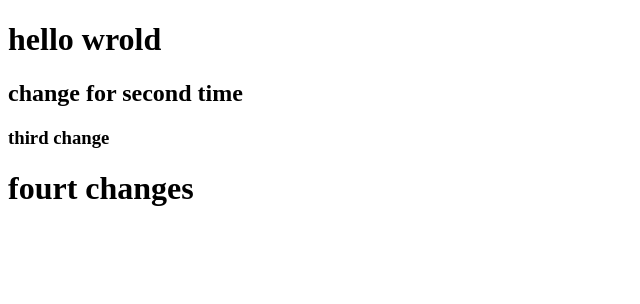
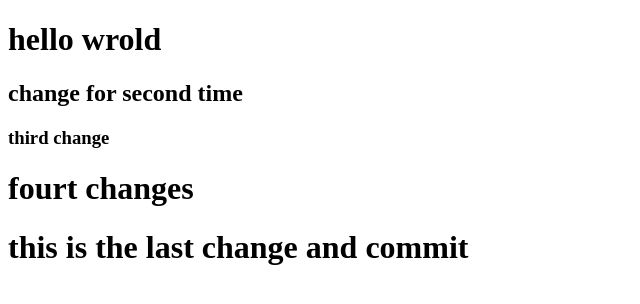
Before and after one commit to sadat19944/new-project, a plain HTML site: page index.html in a window 1280 px wide. Shown: the whole page, without its empty margins (0-640 px from the left). Drawn offline with Linux system fonts and the light colour scheme.

Commit message:
the last change

```diff
--- a/index.html
+++ b/index.html
@@ -10,5 +10,6 @@
     <h2>change for second time </h2>
     <h3>third change</h3>
     <h1>fourt changes</h1>
+    <h1>this is the last change and commit</h1>
 </body>
 </html>
```
